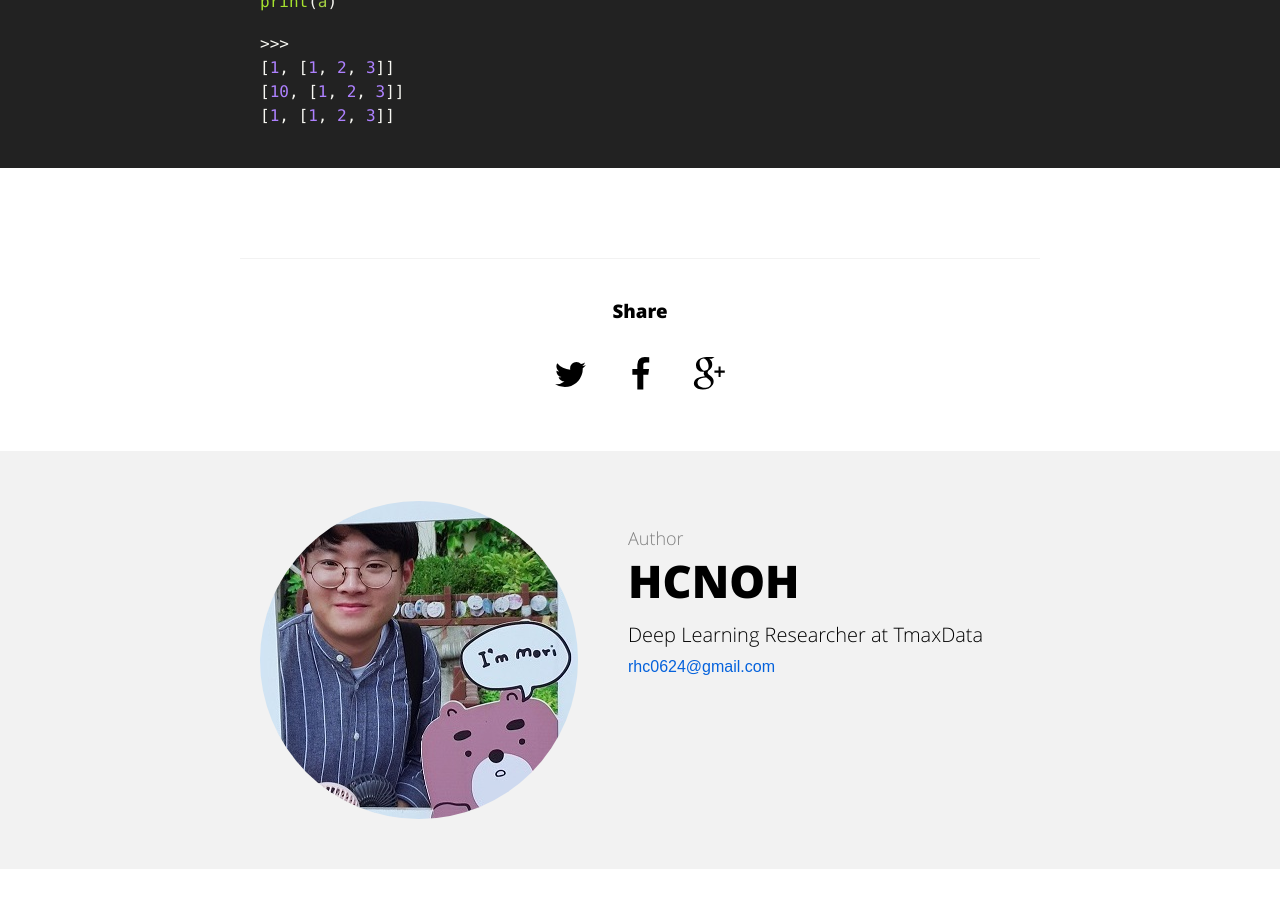
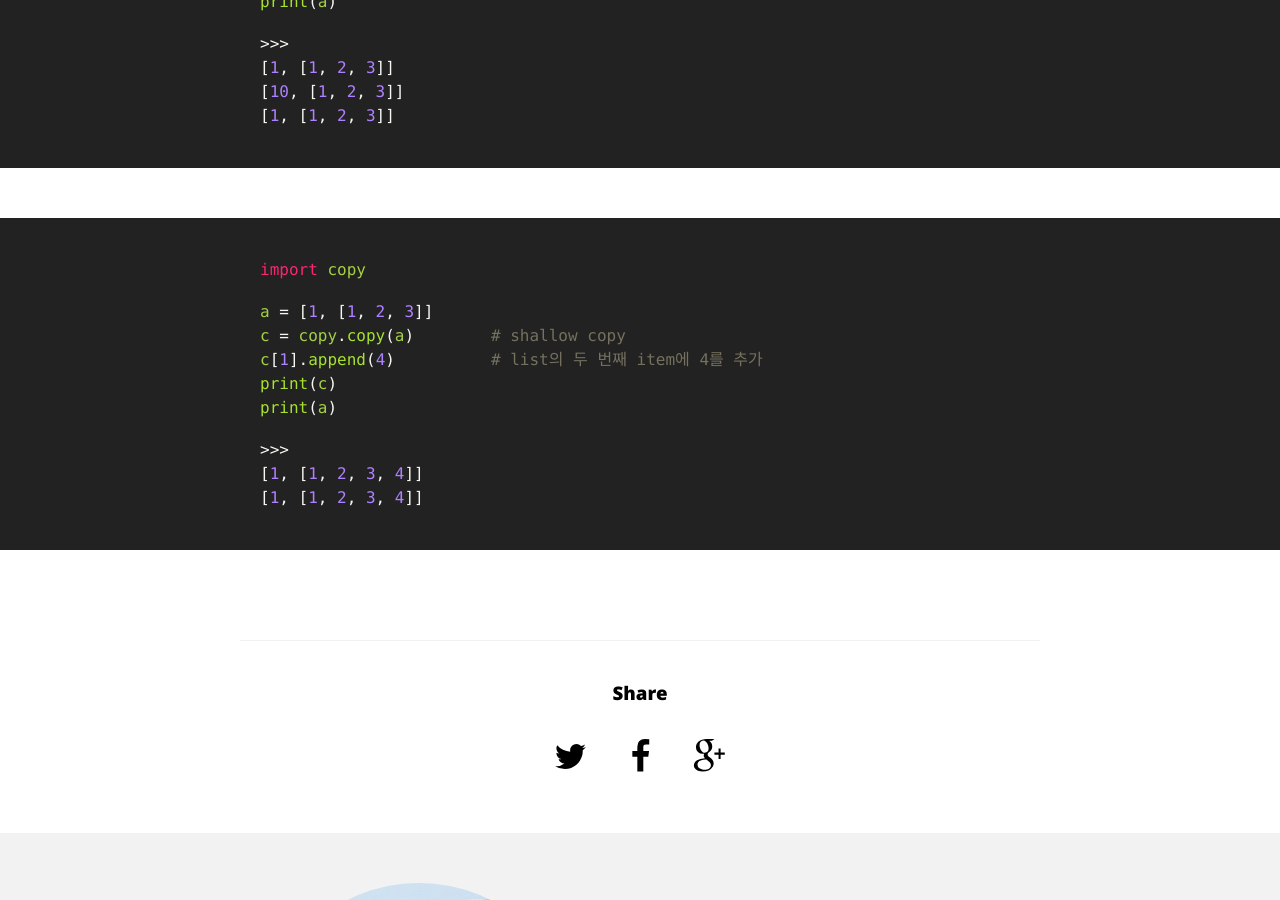
Before and after one commit to hcnoh/blog-prev, a Jekyll site: the page built from _posts/2018-09-16-effective-python-way05.md, in a window 1280 px wide and 900 px high, scrolled down 6016 px. Built offline with Jekyll 4.4.1, drawn with Linux system fonts in a browser that asks for light colours; comment, search, counter and statistics services are not loaded.

Commit message:
Update 2018-09-16-effective-python-way05.md

```diff
--- a/_posts/2018-09-16-effective-python-way05.md
+++ b/_posts/2018-09-16-effective-python-way05.md
@@ -141,3 +141,16 @@ print(a)
 [10, [1, 2, 3]]
 [1, [1, 2, 3]]
 {% endhighlight %}
+{% highlight python %}
+import copy
+
+a = [1, [1, 2, 3]]
+c = copy.copy(a)        # shallow copy
+c[1].append(4)          # list의 두 번째 item에 4를 추가
+print(c)
+print(a)
+
+>>>
+[1, [1, 2, 3, 4]]
+[1, [1, 2, 3, 4]]
+{% endhighlight %}
```
